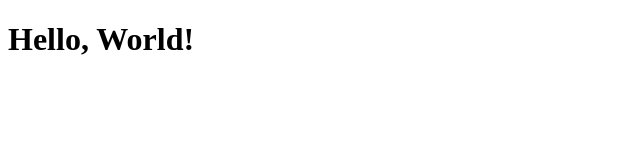
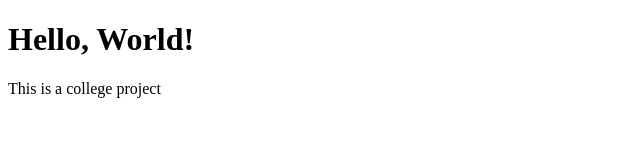
Before and after one commit to yash3605/CollegePractice, a plain HTML site: page index.html in a window 1280 px wide. Shown: the whole page, without its empty margins (0-640 px from the left). Drawn offline with Linux system fonts and the light colour scheme.

Commit message:
second commit

```diff
--- a/index.html
+++ b/index.html
@@ -7,5 +7,6 @@
 </head>
 <body>
     <h1>Hello, World!</h1>
+    <div>This is a college project</div>
 </body>
 </html>
```
